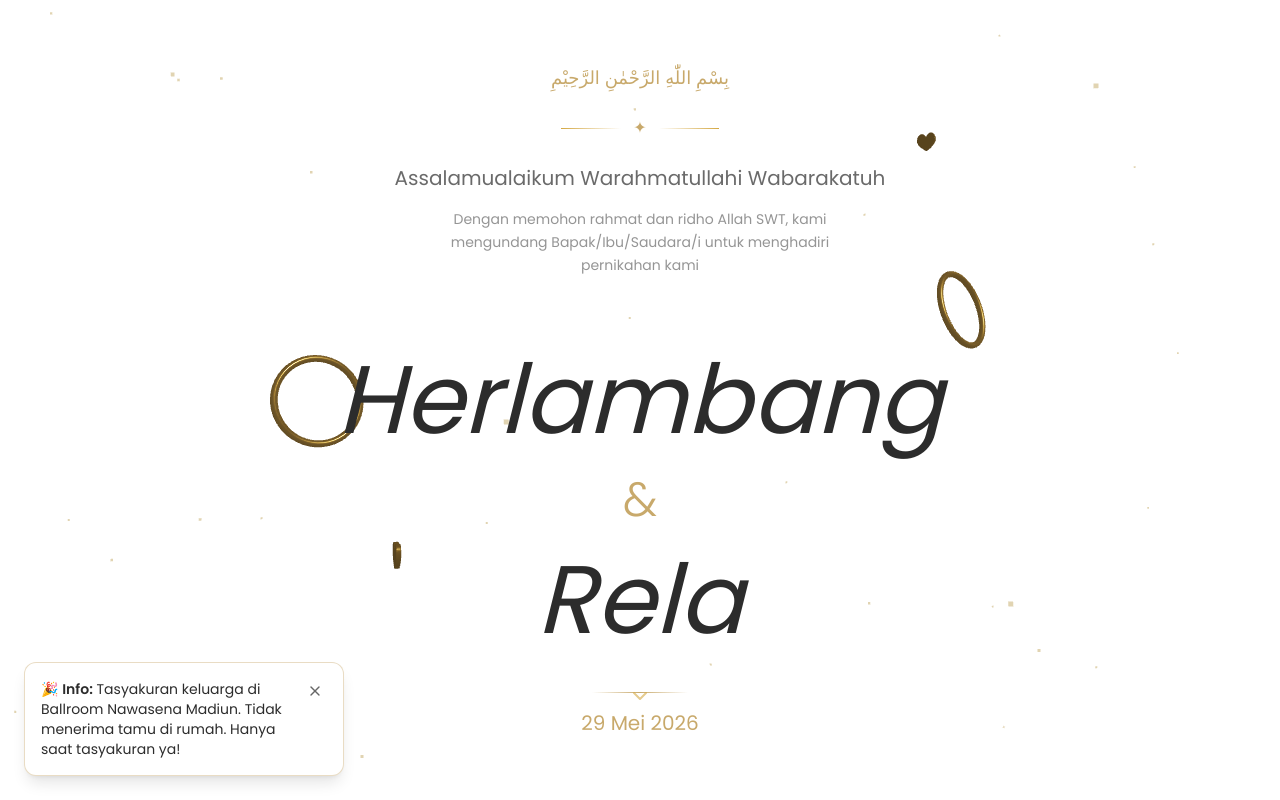
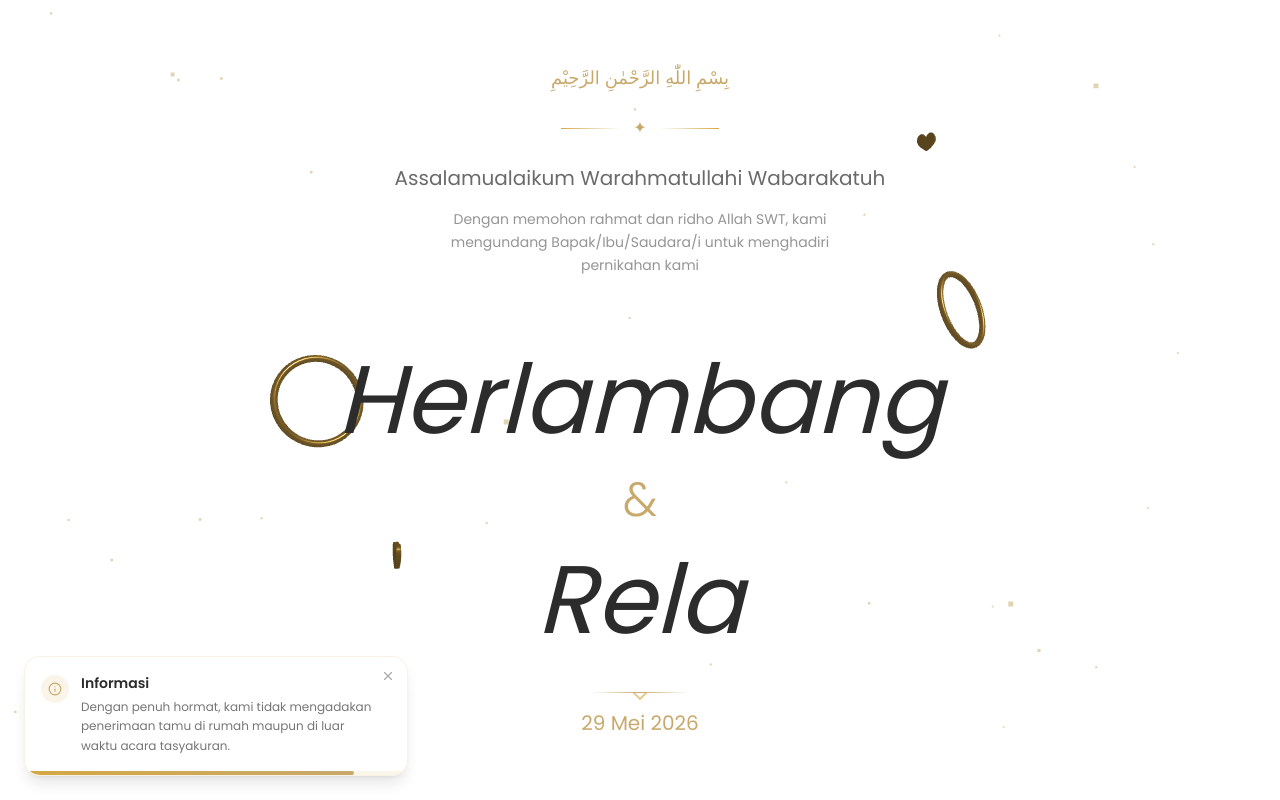
Before and after one commit to HerlambangK/template-wedding-1, a Next.js app: page / in a window 1280 px wide. Both pictures are taken after a click on the button "BUKA UNDANGAN". Shown: the top 800 px of the page. Built offline with nearby package versions, Linux system fonts and the light colour scheme.

Commit message:
perbaikan styling

```diff
--- a/src/app/dashboard/page.tsx
+++ b/src/app/dashboard/page.tsx
@@ -42,6 +42,7 @@ export default async function DashboardPage() {
       resepsi_venue: config.makanKeluarga.venue,
       resepsi_address: config.makanKeluarga.address,
       resepsi_maps_url: config.makanKeluarga.mapsUrl,
+      music_url: config.music.src,
       theme_preset: "gold",
       feature_music: config.features.music,
       feature_particles: config.features.particles,
--- a/src/app/u/[slug]/invitation-client.tsx
+++ b/src/app/u/[slug]/invitation-client.tsx
@@ -17,6 +17,7 @@ import RSVPSection from "@/components/RSVPSection";
 import GuestBookSection from "@/components/GuestBookSection";
 import FooterSection from "@/components/FooterSection";
 import MusicPlayer from "@/components/MusicPlayer";
+import InfoPopup from "@/components/InfoPopup";
 import Particles from "@/components/Particles";
 
 // Convert DB invitation to component-friendly props
@@ -138,6 +139,7 @@ export default function PublicInvitation({ invitation, messages }: Props) {
       {isOpen && (
         <>
           {data.features.music && data.musicUrl && <MusicPlayer src={data.musicUrl} />}
+          <InfoPopup />
           {data.features.particles && <Particles />}
 
           <HeroSection
--- a/src/components/CountdownSection.tsx
+++ b/src/components/CountdownSection.tsx
@@ -26,15 +26,15 @@ function CountdownBox({ value, label, index }: { value: number; label: string; i
   return (
     <motion.div
       ref={ref}
-      className="countdown-box rounded-2xl px-3 sm:px-5 py-4 sm:py-6 text-center min-w-[65px] sm:min-w-[75px] md:min-w-[90px]"
+      className="countdown-box rounded-xl sm:rounded-2xl px-2.5 sm:px-5 py-3 sm:py-6 text-center min-w-[58px] sm:min-w-[75px] md:min-w-[90px]"
       initial={{ opacity: 0, y: 30, rotateX: 45 }}
       animate={isInView ? { opacity: 1, y: 0, rotateX: 0 } : {}}
       transition={{ duration: 0.6, delay: index * 0.1 }}
     >
-      <p className="font-[family-name:var(--font-playfair)] text-3xl sm:text-5xl tabular-nums" style={{ color: "var(--primary)" }}>
+      <p className="font-[family-name:var(--font-playfair)] text-2xl sm:text-5xl tabular-nums" style={{ color: "var(--primary)" }}>
         {String(value).padStart(2, "0")}
       </p>
-      <p className="font-[family-name:var(--font-cormorant)] mt-2 text-[10px] sm:text-xs tracking-[0.25em] uppercase" style={{ color: "var(--text)", opacity: 0.4 }}>
+      <p className="font-[family-name:var(--font-cormorant)] mt-1 sm:mt-2 text-[9px] sm:text-xs tracking-[0.25em] uppercase" style={{ color: "var(--text)", opacity: 0.4 }}>
         {label}
       </p>
     </motion.div>
--- a/src/components/Cover.tsx
+++ b/src/components/Cover.tsx
@@ -2,10 +2,17 @@
 
 import { motion } from "framer-motion";
 import { Heart } from "lucide-react";
+import { Component, type ReactNode } from "react";
 import dynamic from "next/dynamic";
 import { config } from "@/config/wedding";
 
 const Scene3D = dynamic(() => import("./Scene3D"), { ssr: false });
+
+class ErrorBoundary extends Component<{ children: ReactNode }> {
+  state = { hasError: false };
+  static getDerivedStateFromError() { return { hasError: true }; }
+  render() { return this.state.hasError ? null : this.props.children; }
+}
 
 interface CoverProps {
   groomName: string;
@@ -40,7 +47,9 @@ export default function Cover({
         transition: { duration: 1, ease: [0.65, 0, 0.35, 1] },
       }}
     >
-      {config.features.threeD && <Scene3D variant="cover" />}
+      {config.features.threeD && (
+        <ErrorBoundary><Scene3D variant="cover" /></ErrorBoundary>
+      )}
 
       {/* Decorative corner ornaments */}
       <div className="pointer-events-none absolute inset-0">
--- a/src/components/InfoPopup.tsx
+++ b/src/components/InfoPopup.tsx
@@ -1,45 +1,104 @@
-"use client";
+'use client';
 
-import { useEffect, useState } from "react";
-import { motion, AnimatePresence } from "framer-motion";
-import { X } from "lucide-react";
+import { useState, useEffect } from 'react';
+import { motion, AnimatePresence } from 'framer-motion';
+import { X, Info } from 'lucide-react';
 
 export default function InfoPopup() {
-  const [show, setShow] = useState(true);
+	const [visible, setVisible] = useState(true);
+	const [progress, setProgress] = useState(100);
 
 	useEffect(() => {
-    const timer = setTimeout(() => {
-      setShow(false);
-    }, 10000);
-    return () => clearTimeout(timer);
-  }, []);
+		if (!visible) return;
+		const start = Date.now();
+		const duration = 20000;
+		const timer = setInterval(() => {
+			const elapsed = Date.now() - start;
+			const remaining = Math.max(0, 100 - (elapsed / duration) * 100);
+			setProgress(remaining);
+			if (remaining <= 0) {
+				clearInterval(timer);
+				setVisible(false);
+			}
+		}, 30);
+		return () => clearInterval(timer);
+	}, [visible]);
 
 	return (
 		<AnimatePresence>
-      {show && (
+			{visible && (
 				<motion.div
-          initial={{ opacity: 0, x: -100, scale: 0.8 }}
-          animate={{ opacity: 1, x: 0, scale: 1 }}
-          exit={{ opacity: 0, x: -100, scale: 0.8 }}
-          transition={{ duration: 0.5, ease: "easeOut" }}
-          className="fixed bottom-6 left-6 z-30 max-w-xs p-4 rounded-xl shadow-lg"
+					initial={{ opacity: 0, x: -20, y: 20 }}
+					animate={{ opacity: 1, x: 0, y: 0 }}
+					exit={{ opacity: 0, x: -20, y: 20 }}
+					transition={{ duration: 0.35, ease: 'easeOut' }}
+					className='fixed bottom-4 left-4 sm:bottom-6 sm:left-6 z-40 max-w-[240px] sm:max-w-sm'
+				>
+					<div
+						className='relative overflow-hidden rounded-xl sm:rounded-2xl bg-white/95 backdrop-blur-md shadow-lg'
 						style={{
-            backgroundColor: "var(--bg-alt)",
-            border: "1px solid color-mix(in srgb, var(--primary) 40%, transparent)",
+							border:
+								'1px solid color-mix(in srgb, var(--primary-light) 15%, transparent)',
 						}}
 					>
-          <div className="flex justify-between items-start gap-2">
-            <p className="text-sm" style={{ color: "var(--text)" }}>
-              🎉 <span className="font-semibold">Info:</span> Tasyakuran keluarga di Ballroom Nawasena Madiun.
-              Tidak menerima tamu di rumah. Hanya saat tasyakuran ya!
+						<button
+							onClick={() => setVisible(false)}
+							className='absolute right-1.5 top-1.5 sm:right-2 sm:top-2 rounded-full p-0.5 sm:p-1 transition-colors hover:bg-black/5'
+						>
+							<X
+								className='h-3 w-3 sm:h-3.5 sm:w-3.5'
+								style={{ color: 'var(--text)', opacity: 0.4 }}
+							/>
+						</button>
+
+						<div className='px-3 py-3 pr-7 sm:px-4 sm:py-4 sm:pr-8'>
+							<div className='flex items-start gap-2 sm:gap-3'>
+								<div
+									className='mt-0.5 flex h-6 w-6 sm:h-7 sm:w-7 flex-shrink-0 items-center justify-center rounded-full'
+									style={{
+										backgroundColor:
+											'color-mix(in srgb, var(--primary-light) 12%, transparent)',
+									}}
+								>
+									<Info
+										className='h-3 w-3 sm:h-3.5 sm:w-3.5'
+										style={{ color: 'var(--primary)' }}
+									/>
+								</div>
+								<div>
+									<p
+										className='font-[family-name:var(--font-playfair)] text-[11px] sm:text-sm font-semibold'
+										style={{ color: 'var(--text)' }}
+									>
+										Informasi
 									</p>
-            <button
-              onClick={() => setShow(false)}
-              className="shrink-0 p-1 rounded-full hover:bg-gray-200 transition-colors"
-              style={{ color: "var(--text-light)" }}
+									<p
+										className='mt-0.5 sm:mt-1 font-[family-name:var(--font-lora)] text-[10px] sm:text-xs leading-relaxed'
+										style={{ color: 'var(--text)', opacity: 0.65 }}
 									>
-              <X className="w-4 h-4" />
-            </button>
+										Dengan penuh hormat, kami tidak mengadakan penerimaan tamu
+										di rumah maupun di luar waktu acara tasyakuran.
+									</p>
+								</div>
+							</div>
+						</div>
+
+						{/* Progress bar */}
+						<div
+							className='h-0.5 sm:h-1 w-full'
+							style={{
+								backgroundColor:
+									'color-mix(in srgb, var(--primary-light) 10%, transparent)',
+							}}
+						>
+							<motion.div
+								className='h-full rounded-full'
+								style={{
+									width: `${progress}%`,
+									background: `linear-gradient(to right, var(--primary-light), var(--primary))`,
+								}}
+							/>
+						</div>
 					</div>
 				</motion.div>
 			)}
--- a/src/components/QuoteSection.tsx
+++ b/src/components/QuoteSection.tsx
@@ -24,18 +24,18 @@ export default function QuoteSection({ quotes }: { quotes: Quote[] }) {
             animate={isInView ? { opacity: 1, y: 0 } : {}}
             transition={{ duration: 0.8, delay: index * 0.2 }}
           >
-            <span className="font-[family-name:var(--font-playfair)] text-6xl opacity-30" style={{ color: "var(--primary-light)" }}>
+            <span className="font-[family-name:var(--font-playfair)] text-4xl sm:text-6xl opacity-30" style={{ color: "var(--primary-light)" }}>
               ❝
             </span>
             {quote.arabic && (
-              <p className="mt-6 text-2xl leading-relaxed" style={{ color: "var(--primary)", fontFamily: "system-ui" }} dir="rtl">
+              <p className="mt-4 sm:mt-6 text-lg sm:text-2xl leading-relaxed" style={{ color: "var(--primary)", fontFamily: "system-ui" }} dir="rtl">
                 {quote.arabic}
               </p>
             )}
-            <p className="font-[family-name:var(--font-cormorant)] mt-6 text-xl leading-relaxed italic" style={{ color: "var(--text)", opacity: 0.8 }}>
+            <p className="font-[family-name:var(--font-cormorant)] mt-4 sm:mt-6 text-base sm:text-xl leading-relaxed italic" style={{ color: "var(--text)", opacity: 0.8 }}>
               {quote.text}
             </p>
-            <p className="font-[family-name:var(--font-lora)] mt-4 text-sm" style={{ color: "var(--primary)" }}>
+            <p className="font-[family-name:var(--font-lora)] mt-3 sm:mt-4 text-xs sm:text-sm" style={{ color: "var(--primary)" }}>
               — {quote.source}
             </p>
           </motion.div>
```
Also changed, not shown: src/components/EventSection.tsx (+11 -11 lines), src/components/MusicPlayer.tsx (+72 -7 lines), 1 other file (tests, documents, lock files or other folders). Lines whose indentation alone changed are shown as unchanged.
